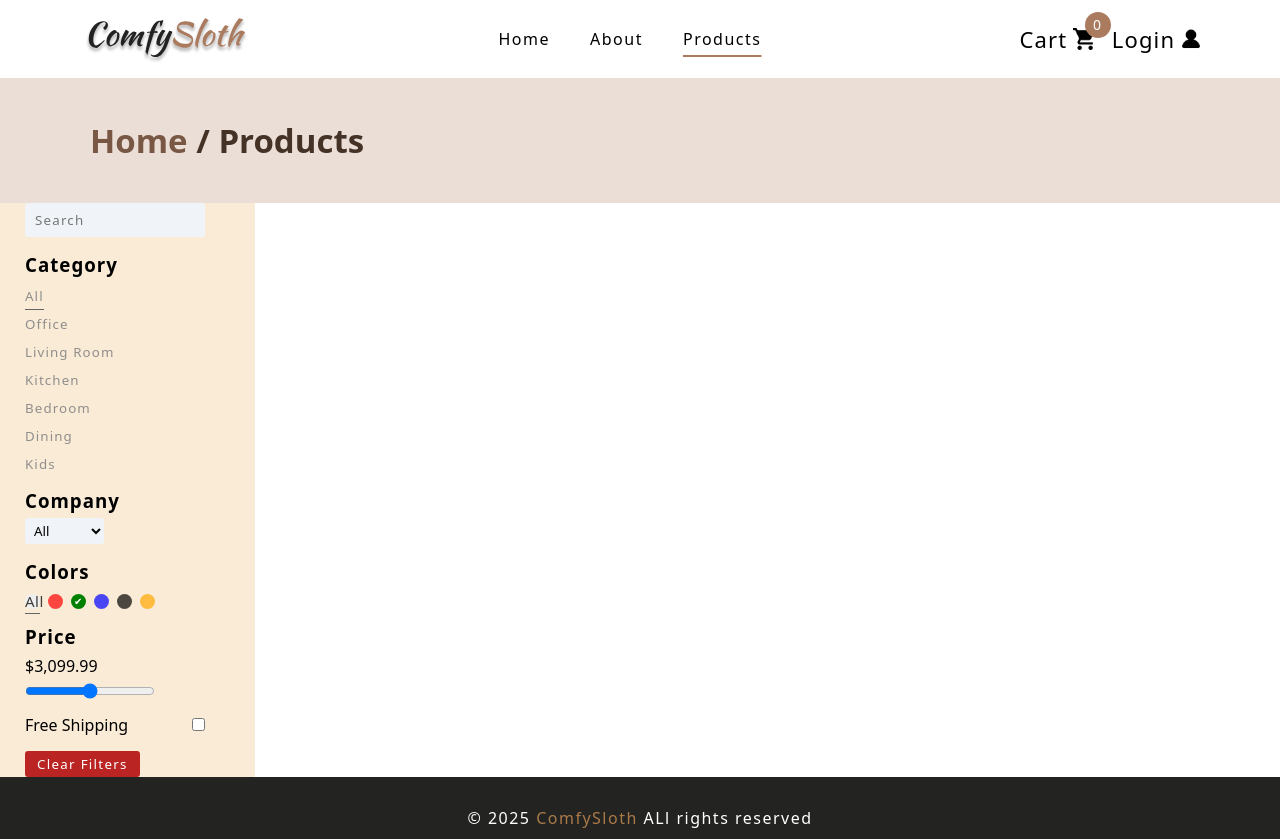
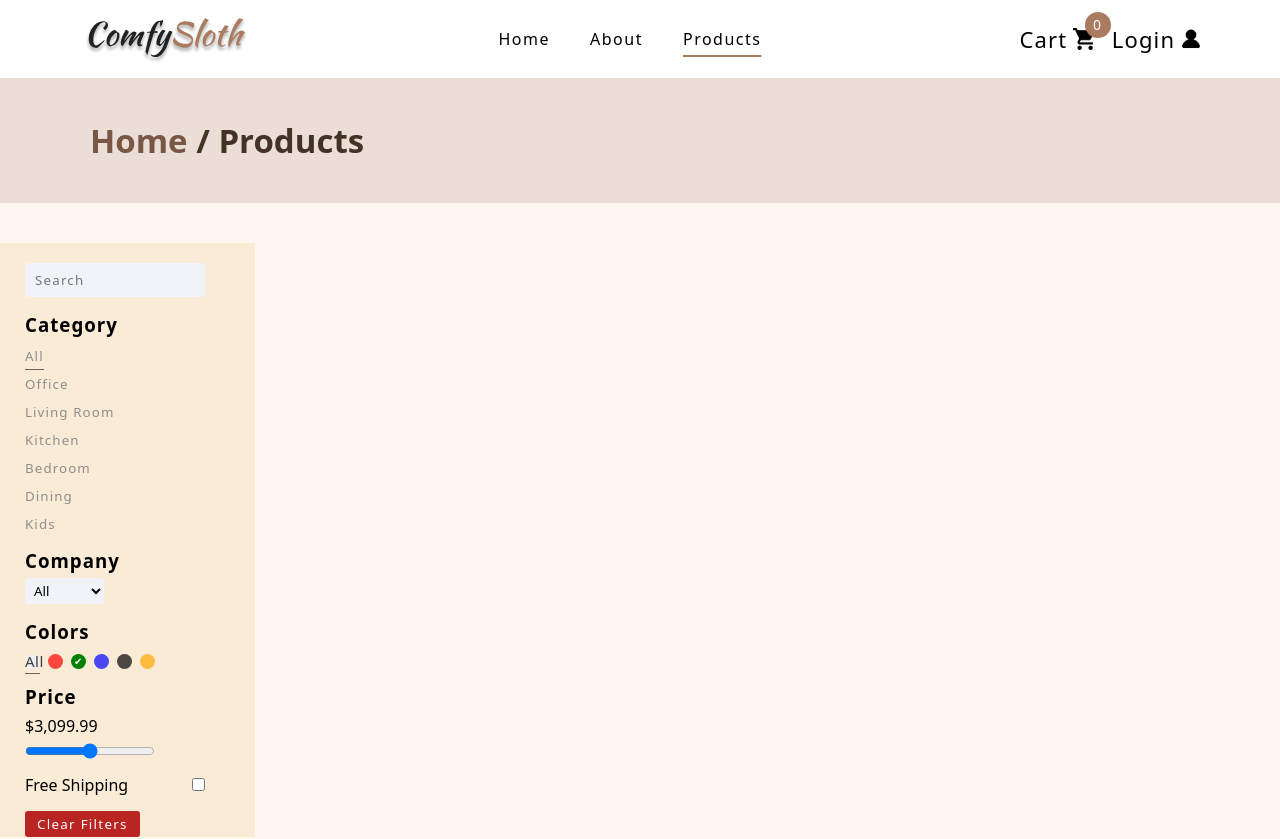
Before and after one commit to Sanjuan1290/ComfySloth, a React (Vite) app: page /products in a window 1280 px wide. Shown: the top 839 px of the page. Built offline with nearby package versions, Linux system fonts and the light colour scheme.

Commit message:
add sortByPrice Component

```diff
--- a/src/Pages/Products.jsx
+++ b/src/Pages/Products.jsx
@@ -10,14 +10,12 @@ export default function Products(){
         <>
             <HeaderNav navLocation={'Products'}/>
 
-            <section className="products_Section">
 
-                <main className="store-container">
-                        <FilteredSection />
+            <main className="products_section">
+                    <FilteredSection />
 
-                </main>
+            </main>
 
-            </section>
         </>
     )
 }
--- a/src/componentsStyle/ProductsStyle/FilteredStyle.css
+++ b/src/componentsStyle/ProductsStyle/FilteredStyle.css
@@ -1,11 +1,13 @@
 
 
 .filter_Section{
+    position: sticky;
+    top: 0;
     display: flex;
     flex-direction: column;
     gap: 15px;
 
-    padding: 0 50px 0 25px;
+    padding: 20px 50px 0 25px;
     max-width: fit-content;
     background-color: antiquewhite;
 }
--- /dev/null
+++ b/src/componentsStyle/ProductsStyle/productsStyle.css
@@ -0,0 +1,6 @@
+
+.products_section{
+    background-color: rgba(250, 235, 215, 0.413);
+    padding: 40px 0px;
+    height: fit-content;
+}
--- a/src/style.css
+++ b/src/style.css
@@ -10,6 +10,8 @@
 @import url('./componentsStyle/headerNav.css');
 
 @import url('./componentsStyle/ProductsStyle/FilteredStyle.css');
+@import url('./componentsStyle/ProductsStyle/productsStyle.css');
+
 *{
     padding: 0;
     margin: 0;
```
